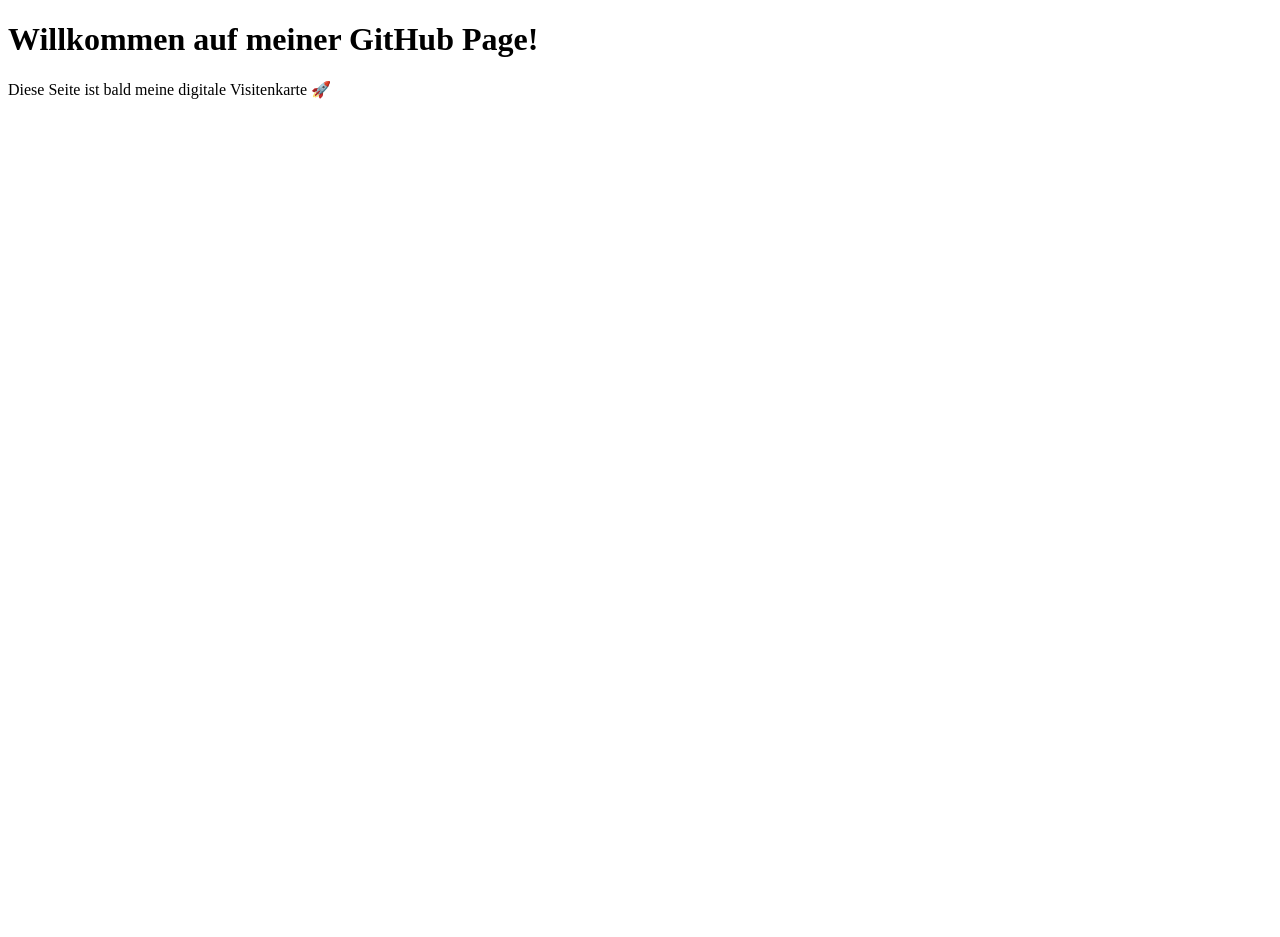
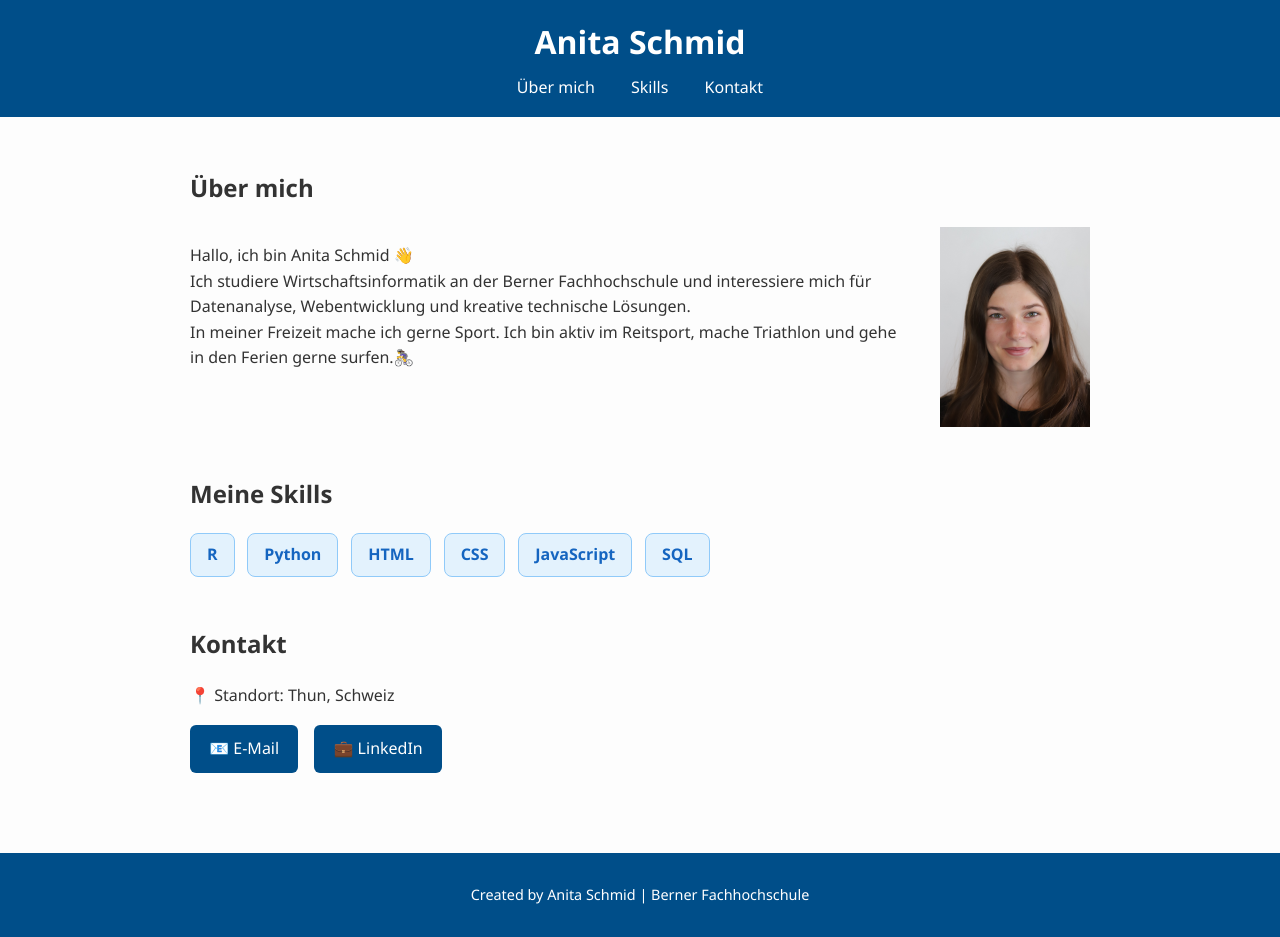
Before and after one commit to schma41/portfolio-page, a plain HTML site: page index.html in a window 1280 px wide. Before the commit the page ends 800 px from the top, so only its background shows below. Drawn offline with Linux system fonts and the light colour scheme.

Commit message:
Erste Inhalte, CSS und Bilder hinzugefügt

```diff
--- /dev/null
+++ b/assets/css/style.css
@@ -0,0 +1,150 @@
+body {
+  font-family: 'Segoe UI', sans-serif;
+  background-color: #fdfdfd;
+  color: #333;
+  margin: 0;
+  line-height: 1.6;
+}
+
+/* --------------------------- */
+/* Header & Navigation */
+/* --------------------------- */
+header {
+  background: #004e89;
+  color: white;
+  padding: 1rem 0;
+  text-align: center;
+}
+
+header h1 {
+  margin: 0;
+}
+
+nav {
+  margin-top: 0.5rem;
+}
+
+nav a {
+  color: white;
+  text-decoration: none;
+  margin: 0 1rem;
+  font-weight: 500;
+}
+
+nav a:hover {
+  text-decoration: underline;
+}
+
+/* --------------------------- */
+/* Hauptbereich / Sections */
+/* --------------------------- */
+main {
+  padding: 2rem;
+  max-width: 900px;
+  margin: 0 auto;
+}
+
+.content-section {
+  margin-bottom: 3rem;
+}
+
+.about-container {
+  display: flex;
+  flex-direction: row; /* Text links, Bild rechts */
+  gap: 2rem;
+  align-items: flex-start; /* Bild oben am Text */
+}
+
+.about-container .portrait {
+  width: 150px;
+  height: auto;          /* Höhe proportional */
+  object-fit: cover;
+}
+
+/* --------------------------- */
+/* Skills-Design */
+/* --------------------------- */
+.skills {
+  display: flex;
+  flex-wrap: wrap;
+  gap: 0.8rem;
+}
+
+.skill {
+  background-color: #e3f2fd;
+  border: 1px solid #90caf9;
+  border-radius: 8px;
+  padding: 0.5rem 1rem;
+  font-weight: bold;
+  color: #1565c0;
+  transition: 0.3s;
+}
+
+.skill:hover {
+  background-color: #bbdefb;
+  transform: scale(1.05);
+}
+
+/* --------------------------- */
+/* Buttons */
+/* --------------------------- */
+.buttons {
+  display: flex;
+  gap: 1rem;
+  margin-top: 1rem;
+}
+
+.btn {
+  background: #004e89;
+  color: white;
+  padding: 0.7rem 1.2rem;
+  border-radius: 6px;
+  text-decoration: none;
+  font-weight: 500;
+  transition: 0.3s;
+}
+
+.btn:hover {
+  background: #006bb3;
+}
+
+/* --------------------------- */
+/* Footer */
+/* --------------------------- */
+footer {
+  background: #004e89;
+  color: white;
+  text-align: center;
+  padding: 1rem;
+  font-size: 0.9rem;
+}
+
+/* --------------------------- */
+/* Responsivität für Mobile */
+/* --------------------------- */
+@media (max-width: 768px) {
+  .about-container {
+    flex-direction: column;
+    align-items: center;
+  }
+  .about-container .portrait {
+    width: 150px;
+    height: auto;
+    margin-bottom: 1rem;
+  }
+
+  nav {
+    display: flex;
+    flex-direction: column;
+    align-items: center;
+  }
+
+  .buttons {
+    flex-direction: column;
+    align-items: center;
+  }
+
+  .skills {
+    justify-content: center;
+  }
+}
--- a/index.html
+++ b/index.html
@@ -1,12 +1,62 @@
 <!DOCTYPE html>
 <html lang="de">
 <head>
-  <meta charset="UTF-8">
-  <meta name="viewport" content="width=device-width, initial-scale=1.0">
-  <title>Anita Schmid</title>
+  <meta charset="UTF-8" />
+  <meta name="viewport" content="width=device-width, initial-scale=1.0" />
+  <title>Anita Schmid – Portfolio</title>
+  <link rel="icon" type="image/png" href="assets/img/logo.png">
+  <link rel="stylesheet" href="assets/css/style.css" />
 </head>
+
 <body>
-  <h1>Willkommen auf meiner GitHub Page!</h1>
-  <p>Diese Seite ist bald meine digitale Visitenkarte 🚀</p>
+  <header>
+    <h1>Anita Schmid</h1>
+    <nav>
+      <a href="#about">Über mich</a>
+      <a href="#skills">Skills</a>
+      <a href="#contact">Kontakt</a>
+    </nav>
+  </header>
+
+  <main>
+    <section id="about" class="content-section">
+      <h2>Über mich</h2>
+      <div class="about-container">
+        <p>
+          Hallo, ich bin Anita Schmid 👋<br>
+          Ich studiere Wirtschaftsinformatik an der Berner Fachhochschule und interessiere mich für Datenanalyse,
+          Webentwicklung und kreative technische Lösungen.<br>
+          In meiner Freizeit mache ich gerne Sport. Ich bin aktiv im Reitsport, mache Triathlon und gehe in den Ferien
+          gerne surfen.🚴‍♀️
+         </p>
+        <img src="assets/img/portrait.jpg" alt="Foto von Anita Schmid" class="portrait">
+      </div>
+    </section>
+
+    <section id="skills" class="content-section">
+      <h2>Meine Skills</h2>
+      <div class="skills">
+        <div class="skill">R</div>
+        <div class="skill">Python</div>
+        <div class="skill">HTML</div>
+        <div class="skill">CSS</div>
+        <div class="skill">JavaScript</div>
+        <div class="skill">SQL</div>
+      </div>
+    </section>
+
+    <section id="contact" class="content-section">
+      <h2>Kontakt</h2>
+      <p>📍 Standort: Thun, Schweiz</p>
+      <div class="buttons">
+        <a href="mailto:anita@example.com" class="btn">📧 E-Mail</a>
+        <a href="https://linkedin.com/in/anita" class="btn" target="_blank">💼 LinkedIn</a>
+      </div>
+    </section>
+  </main>
+
+  <footer>
+    <p>Created by Anita Schmid | Berner Fachhochschule</p>
+  </footer>
 </body>
 </html>
```
Also changed, not shown: assets/img/logo.png (added), assets/img/portrait.jpg (added).
